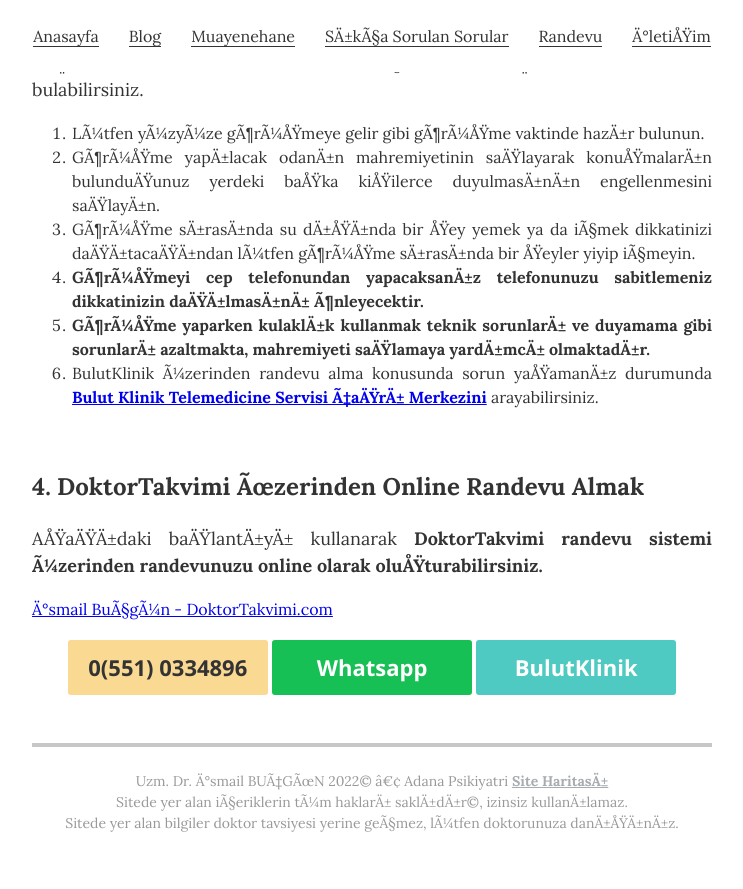
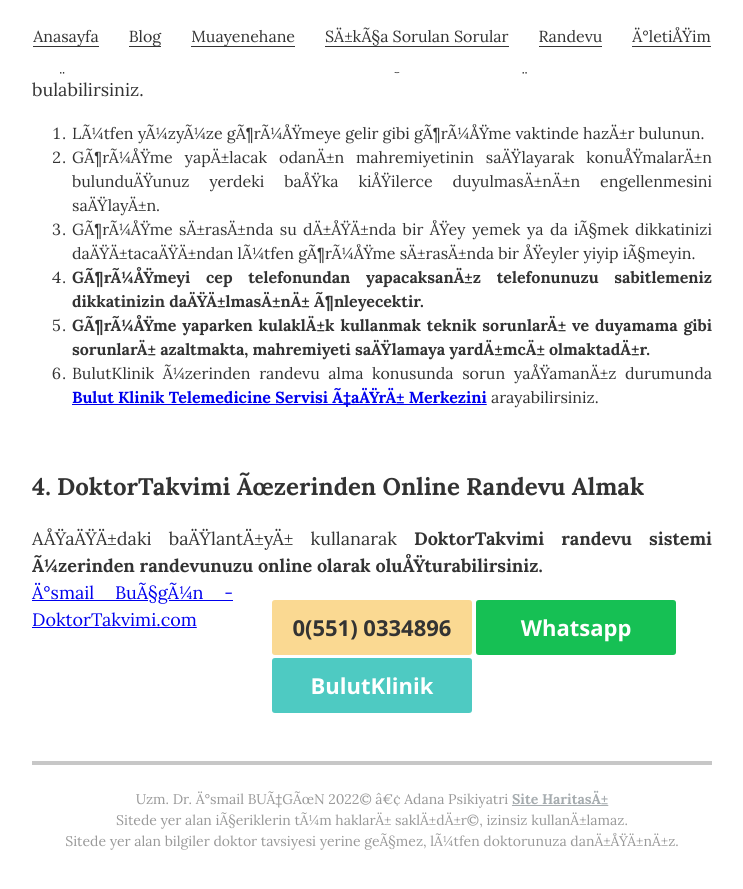
Before and after one commit to ibucgun/ibucgun.github.io, a Jekyll site: the page built from randevu.html, in a window 1280 px wide and 900 px high, scrolled down 975 px. Shown: the top 889 px of the window, without its empty margins (268-1011 px from the left). Built offline with Jekyll 4.4.1, drawn with Linux system fonts in a browser that asks for light colours; comment, search, counter and statistics services are not loaded.

Commit message:
Update randevu.html

```diff
--- a/randevu.html
+++ b/randevu.html
@@ -37,7 +37,7 @@
 		  <p style="text-align: justify;font-size: 1.125rem;">
 		  Aşağıdaki bağlantıyı kullanarak <b>DoktorTakvimi randevu sistemi üzerinden randevunuzu online olarak oluşturabilirsiniz.</b></br>
 
-		  <p align="left"><a id="zl-url" class="zl-url" href="https://www.doktortakvimi.com/ismail-bucgun/psikiyatri/adana" rel="nofollow" data-zlw-doctor="ismail-bucgun" data-zlw-type="big" data-zlw-opinion="true" data-zlw-hide-branding="true">İsmail Buçgün - DoktorTakvimi.com</a><script>!function($_x,_s,id){var js,fjs=$_x.getElementsByTagName(_s)[0];if(!$_x.getElementById(id)){js = $_x.createElement(_s);js.id = id;js.src = "//platform.docplanner.com/js/widget.js";fjs.parentNode.insertBefore(js,fjs);}}(document,"script","zl-widget-s");</script></p>
+		  <a id="zl-url" style="float: left; padding:0 3px 0 0; max-width:30%;" class="zl-url" href="https://www.doktortakvimi.com/ismail-bucgun/psikiyatri/adana" rel="nofollow" data-zlw-doctor="ismail-bucgun" data-zlw-type="big" data-zlw-opinion="true" data-zlw-hide-branding="true">İsmail Buçgün - DoktorTakvimi.com</a><script>!function($_x,_s,id){var js,fjs=$_x.getElementsByTagName(_s)[0];if(!$_x.getElementById(id)){js = $_x.createElement(_s);js.id = id;js.src = "//platform.docplanner.com/js/widget.js";fjs.parentNode.insertBefore(js,fjs);}}(document,"script","zl-widget-s");</script>
 
 
 		  </p>
```
